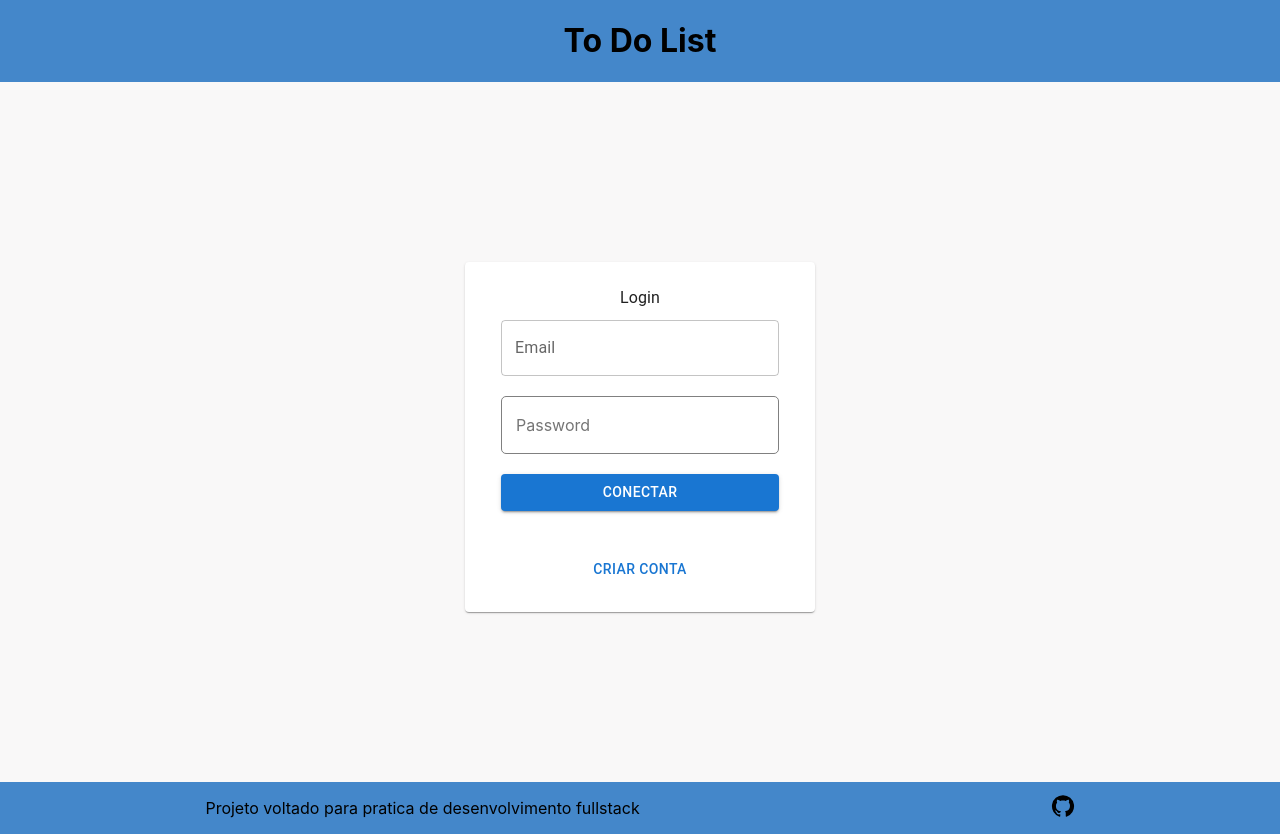
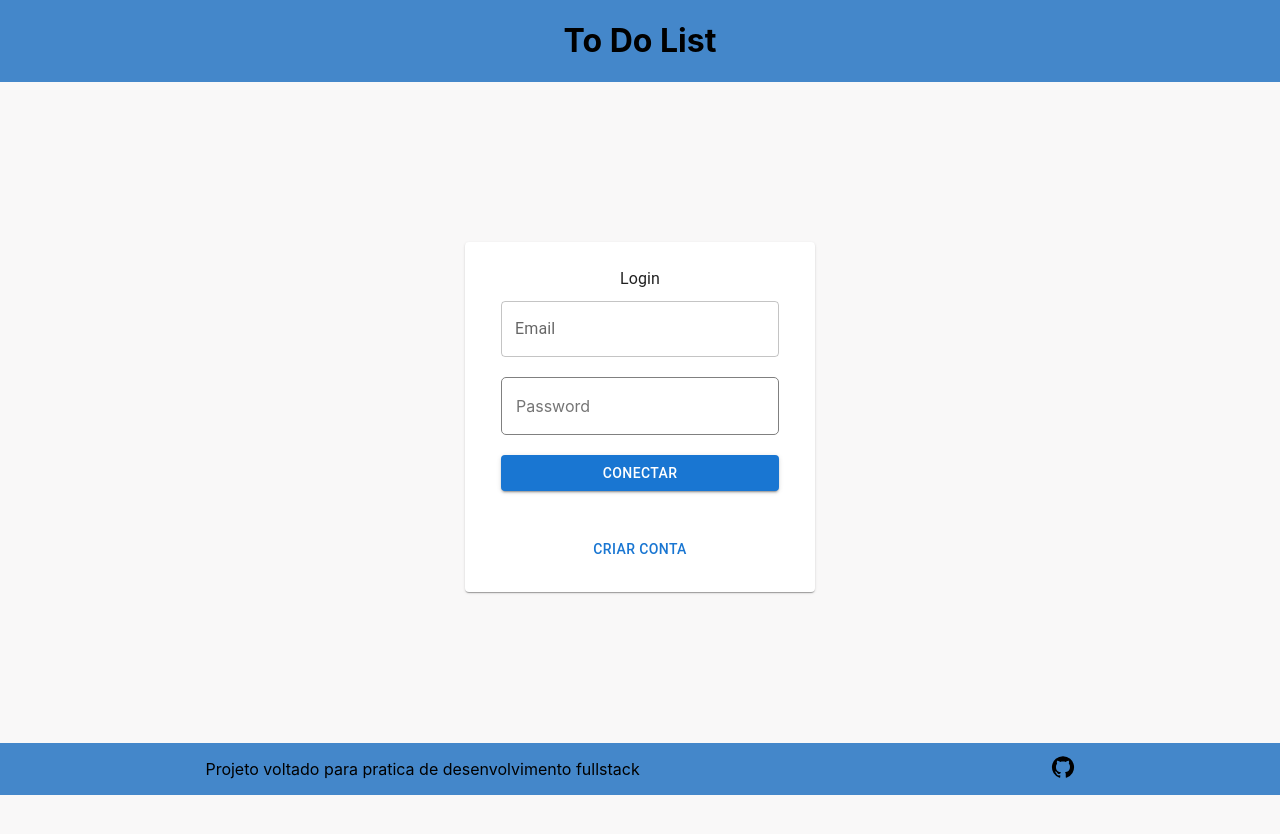
Before and after one commit to EdbergMartins/toDoListFrontEnd, a React (Create React App) app: page / in a window 1280 px wide. After the commit the page ends 800 px from the top, so only its background shows below. Built offline with nearby package versions, Linux system fonts and the light colour scheme.

Commit message:
fix layout

```diff
--- a/src/App.jsx
+++ b/src/App.jsx
@@ -13,7 +13,7 @@ const App = ({ user, token, isLoggedIn }) => {
     <div>
       <NavBar />
       <Box style={{
-        'height': '100%', minHeight: '690px', 'scroll': 'scrolla', paddingTop: '10px'
+        'height': '100%', minHeight: 'calc(100vh - 149px)', 'scroll': 'scrolla', paddingTop: '10px',
       }} >
         <BrowserRouter>
           <Routes>
--- a/src/pages/Home.css
+++ b/src/pages/Home.css
@@ -2,7 +2,6 @@
   display: flex;
   align-items: center;
     justify-content: center;
-    height: 690px;
     min-height: calc(100vh - 149px);
 }
 .formLogin {
```
